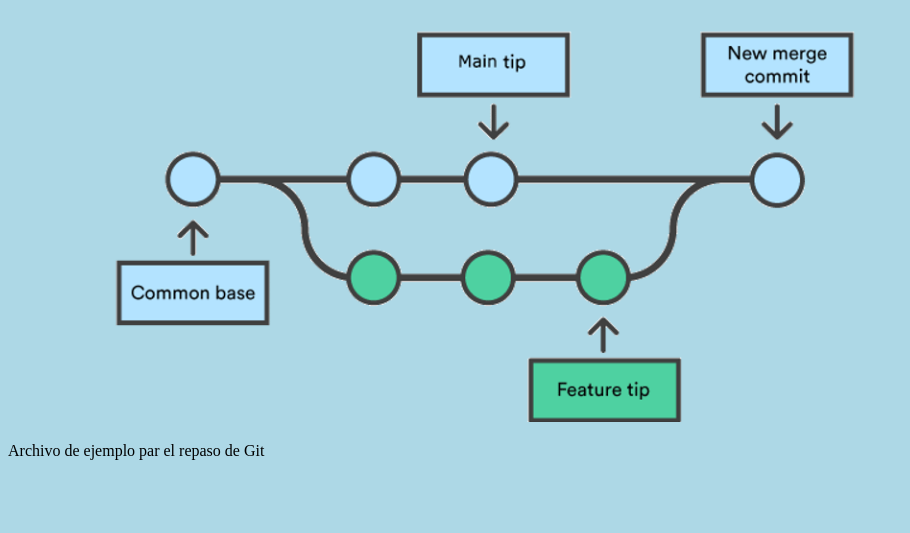
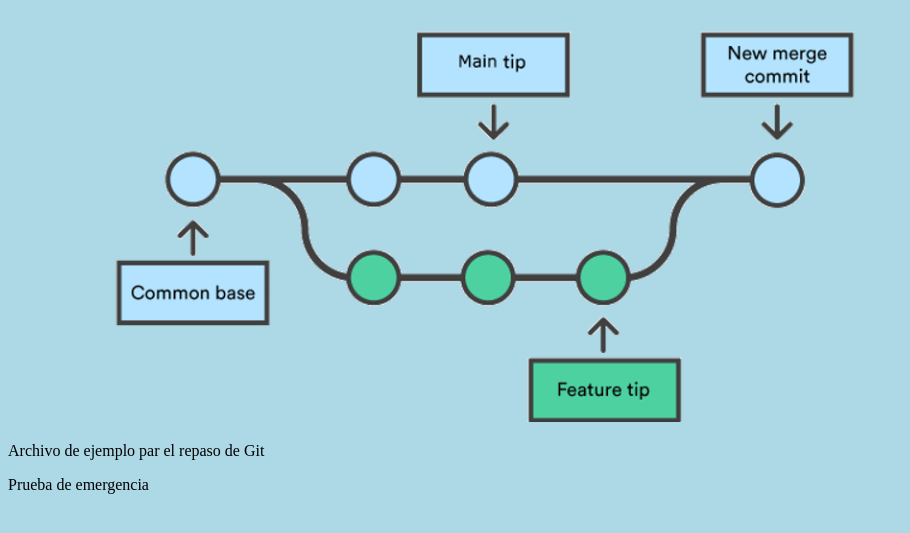
Before and after one commit to JoseDLosada/hello-git, a plain HTML site: page index.html in a window 1280 px wide. Shown: the part 61-594 px from the top of the page, without its empty margins (0-910 px from the left). Drawn offline with Linux system fonts and the light colour scheme.

Commit message:
update: index con una linea de emergencia

```diff
--- a/index.html
+++ b/index.html
@@ -16,5 +16,6 @@
       />
     </div>
     <p>Archivo de ejemplo par el repaso de Git</p>
+    <p>Prueba de emergencia</p>
   </body>
 </html>
```
